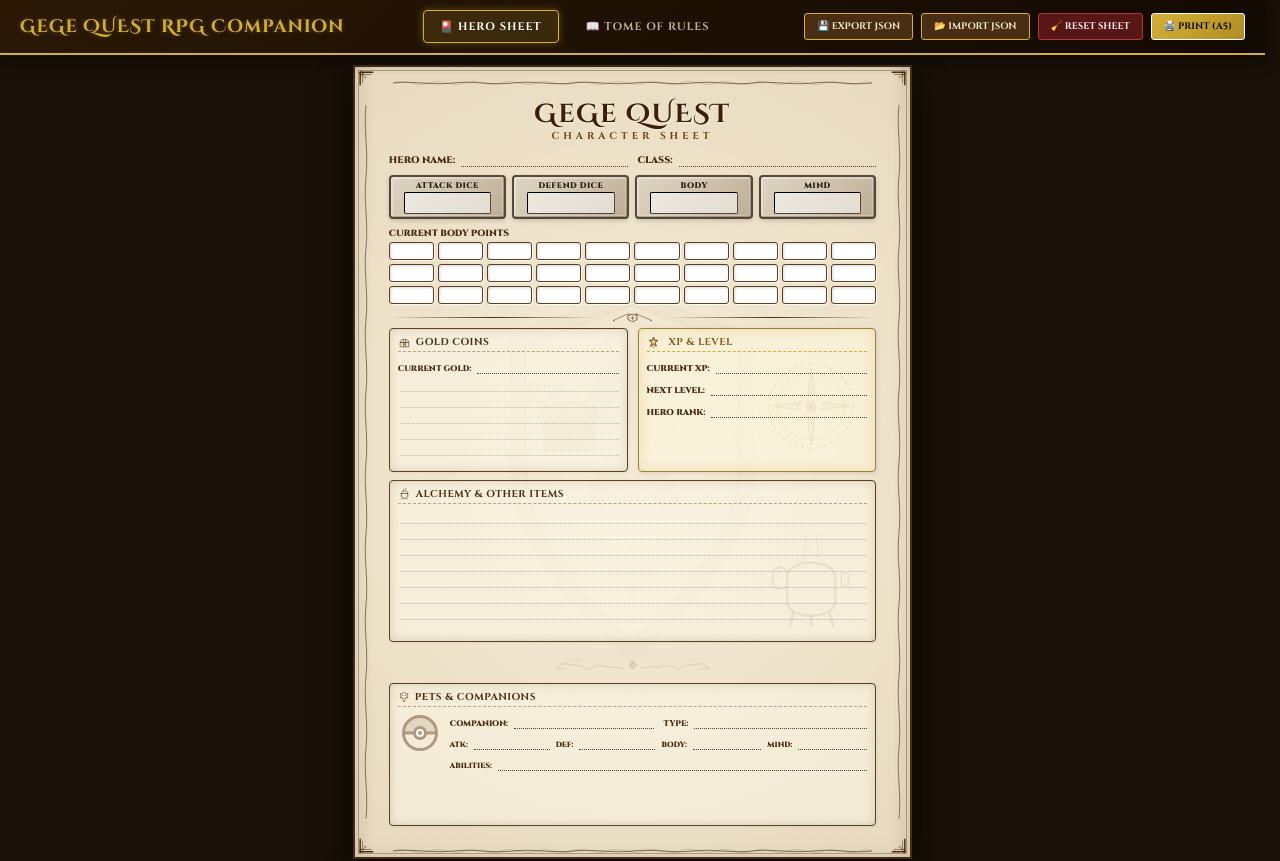
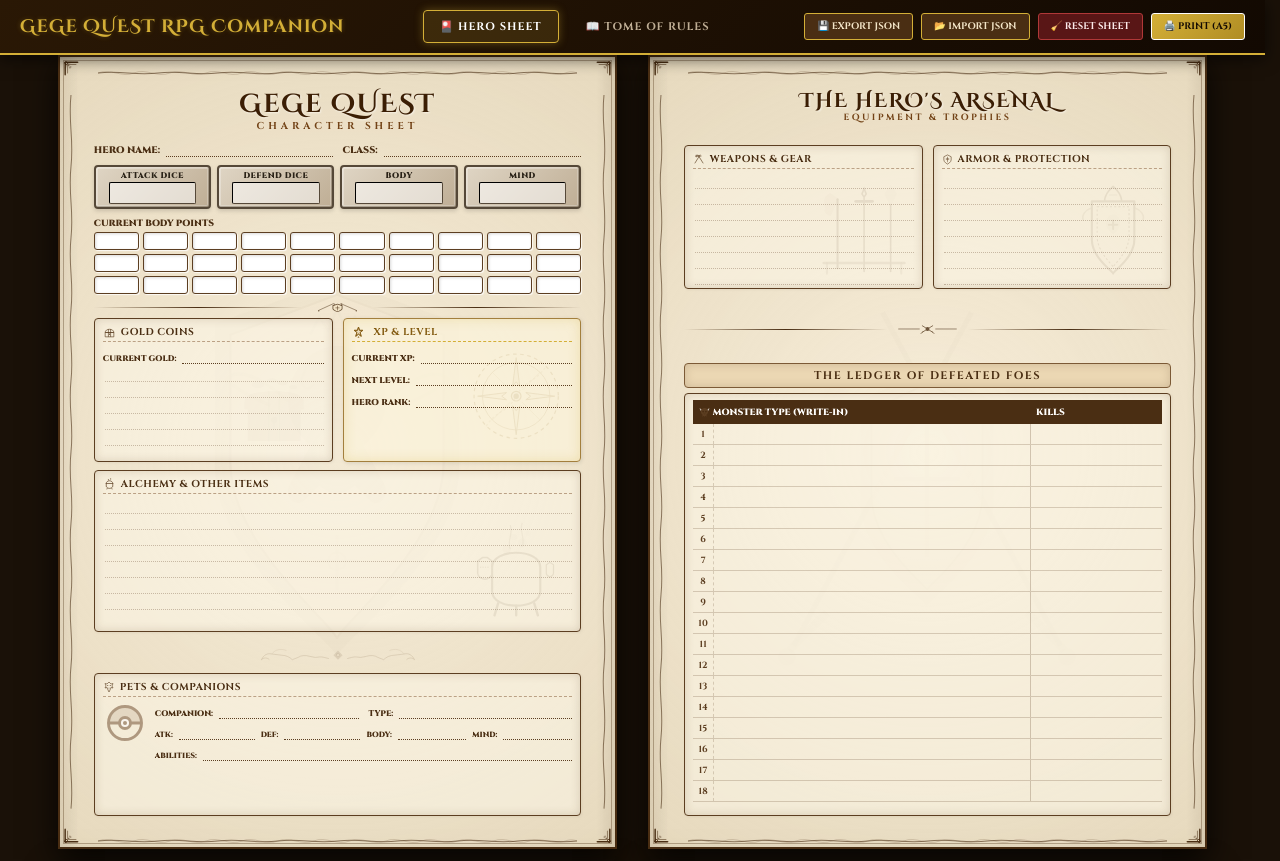
Before and after one commit to ihorvasyliev-gh/gege-quest-companion, a React (Vite) app in the folder companion-app/: page / in a window 1280 px wide. Shown: the top 861 px of the page. Built offline with nearby package versions, Linux system fonts and the light colour scheme.

Commit message:
feat: add two-column desktop layout for character sheet

```diff
--- a/companion-app/src/index.css
+++ b/companion-app/src/index.css
@@ -1564,3 +1564,21 @@
         max-width: none;
     }
 }
+
+/* --- Desktop Two-Column Layout for Character Sheet --- */
+@media screen and (min-width: 1180px) {
+    #sheet-tab.active {
+        display: grid !important;
+        grid-template-columns: repeat(2, 560px);
+        gap: 15px 30px;
+        justify-content: center;
+        max-width: 1180px;
+        width: 100%;
+        margin: 0 auto;
+    }
+    #sheet-tab .page-wrapper {
+        margin: 0;
+        max-width: none;
+        width: 100%;
+    }
+}
```
Also changed, not shown: 1 other file (tests, documents, lock files or other folders).
